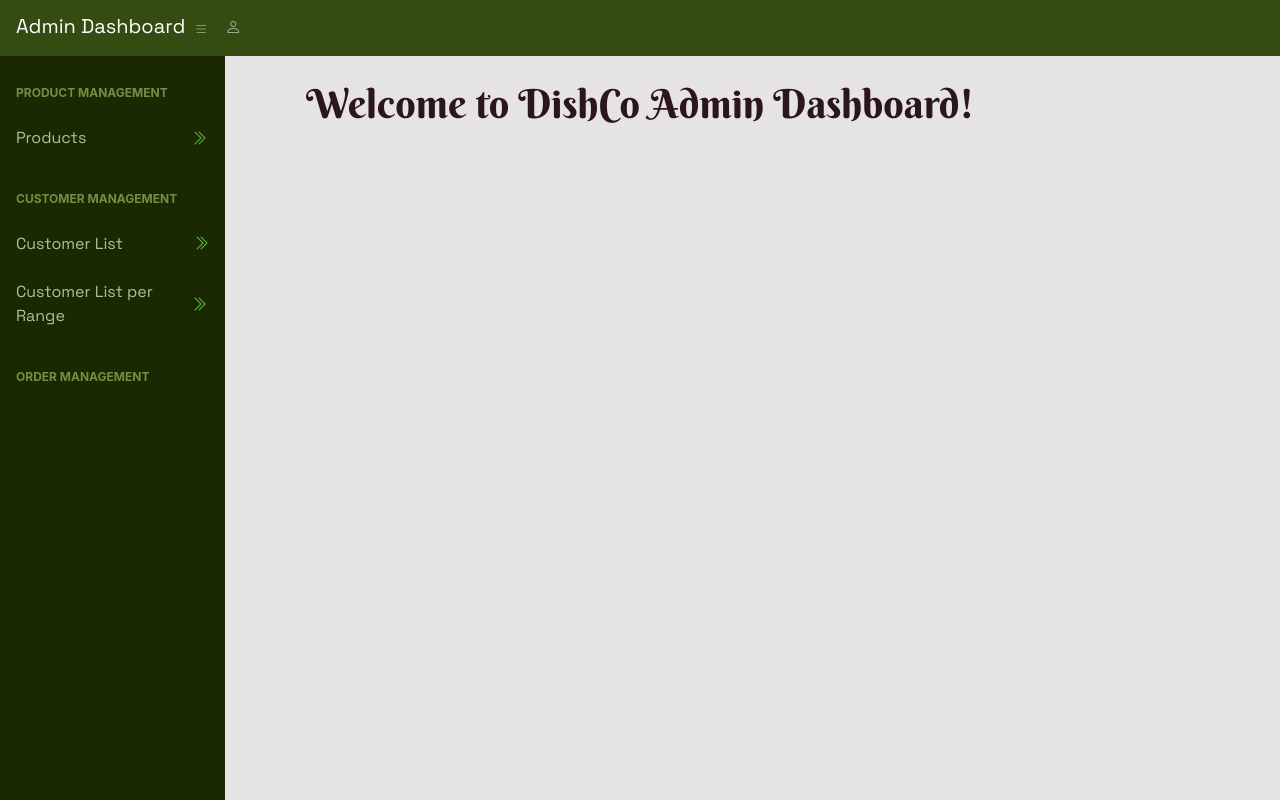
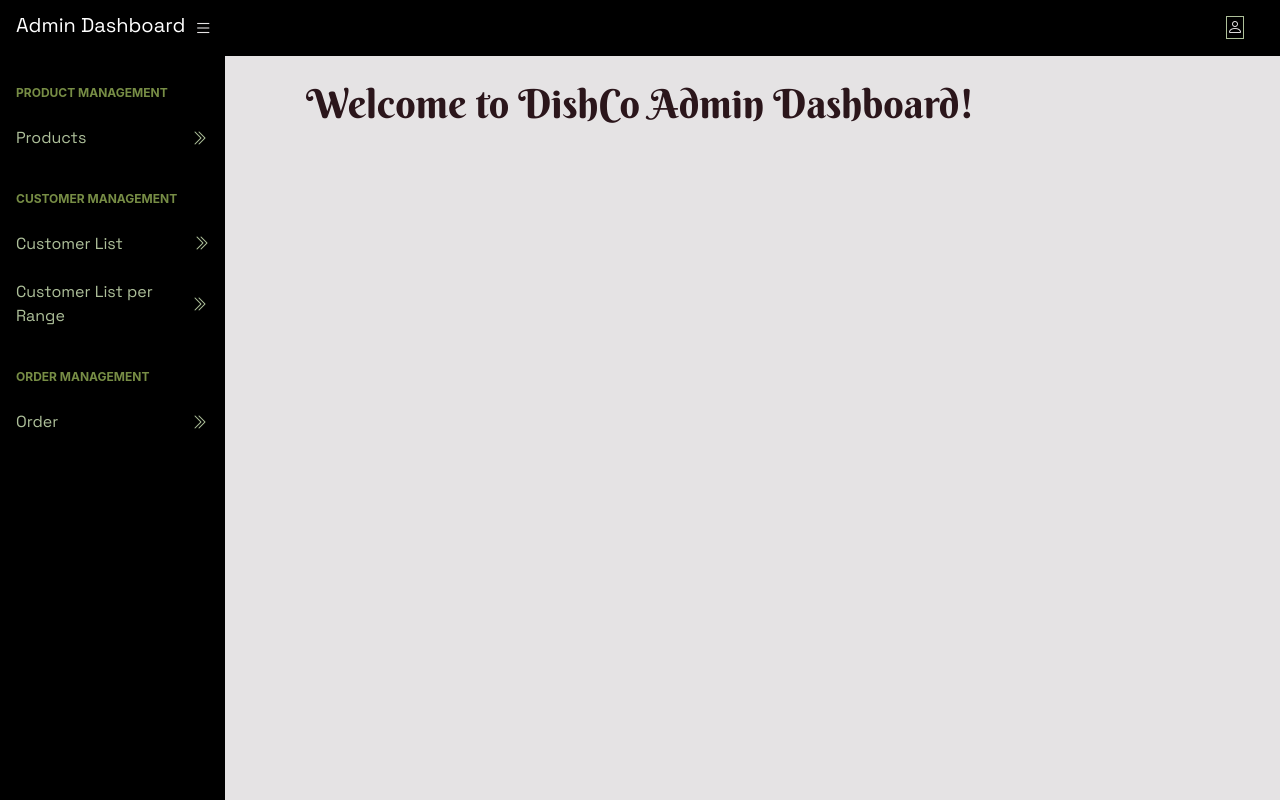
Before and after one commit to Unicon-Solution-Limited/dishco_frontend, a React (Create React App) app: page /dashboard in a window 1280 px wide. Built offline with nearby package versions, Linux system fonts and the light colour scheme; no server answers.

Commit message:
dashboard basic design complete

```diff
--- a/src/Components/Dashboard/Dashboard.css
+++ b/src/Components/Dashboard/Dashboard.css
@@ -100,6 +100,7 @@
 .navbar-d {
   position: relative;
   display: flex;
+  justify-content: space-between !important; /* Custom */
   flex-wrap: wrap;
   align-items: center;
   justify-content: space-between;
--- a/src/Components/Dashboard/Layouts/Layouts.css
+++ b/src/Components/Dashboard/Layouts/Layouts.css
@@ -4,7 +4,7 @@
 
 /* **************** SideNav Bar **********************/
 #sidenavAccordion {
-  background-color: #1a2902;
+  background-color: var(--black);
 }
 .sb-sidenav-menu-heading {
   color: #778d45 !important;
@@ -14,15 +14,37 @@
   cursor: pointer;
   color: #aec09a !important;
 }
-.collapsed_Menu:hover {
+.collapsed_Menu:hover,
+.collapse_sub_menu {
   color: #aec670 !important;
+}
+.collapse_sub_menu::before {
+  content: "- ";
+  padding-right: 5px;
+}
+.collapse_sub_menu:hover {
+  color: var(--white) !important;
 }
 .bi-chevron-double-down,
 .bi-chevron-double-right {
-  color: var(--green) !important;
+  color: #aec09a !important;
 }
 
 /* **************** TopNav Bar **********************/
 .top_nav {
-  background-color: #344c11 !important;
+  background-color: var(--black) !important;
 }
+.bi-person {
+  color: var(--white) !important;
+  border: 1px solid #aec09a !important;
+  padding: 5;
+}
+.bi-person:hover {
+  background-color: #778d45;
+  transition: 0.2s;
+}
+
+.bi-list {
+  color: var(--white) !important;
+  font-size: 18px;
+}
--- a/src/Components/Dashboard/Layouts/SidebarNav.js
+++ b/src/Components/Dashboard/Layouts/SidebarNav.js
@@ -33,16 +33,13 @@ const SidebarNav = () => {
                 data-bs-parent="#sidenavAccordion"
               >
                 <nav className="sb-sidenav-menu-nested nav">
-                  <Link className="nav-link" to="/">
-                    <div className="sb-nav-link-icon">
-                      <i className="bi bi-bag-plus-fill"></i>
-                    </div>
+                  <Link className="nav-link collapse_sub_menu" to="/">
                     All Products
                   </Link>
-                  <Link className="nav-link" to="/createProduct">
-                    <div className="sb-nav-link-icon">
-                      <i className="bi bi-bag-plus-fill"></i>
-                    </div>
+                  <Link
+                    className="nav-link collapse_sub_menu"
+                    to="/createProduct"
+                  >
                     Create Products
                   </Link>
                 </nav>
@@ -76,28 +73,25 @@ const SidebarNav = () => {
                 data-bs-parent="#sidenavAccordion"
               >
                 <nav className="sb-sidenav-menu-nested nav">
-                  <Link className="nav-link" to="/">
-                    <div className="sb-nav-link-icon">
-                      <i className="bi bi-bag-plus-fill"></i>
-                    </div>
+                  <Link className="nav-link collapse_sub_menu" to="/">
                     Bronze
                   </Link>
-                  <Link className="nav-link" to="/createProduct">
-                    <div className="sb-nav-link-icon">
-                      <i className="bi bi-bag-plus-fill"></i>
-                    </div>
+                  <Link
+                    className="nav-link collapse_sub_menu"
+                    to="/createProduct"
+                  >
                     Silver
                   </Link>
-                  <Link className="nav-link" to="/createProduct">
-                    <div className="sb-nav-link-icon">
-                      <i className="bi bi-bag-plus-fill"></i>
-                    </div>
+                  <Link
+                    className="nav-link collapse_sub_menu"
+                    to="/createProduct"
+                  >
                     Gold
                   </Link>
-                  <Link className="nav-link" to="/createProduct">
-                    <div className="sb-nav-link-icon">
-                      <i className="bi bi-bag-plus-fill"></i>
-                    </div>
+                  <Link
+                    className="nav-link collapse_sub_menu"
+                    to="/createProduct"
+                  >
                     Platinum
                   </Link>
                 </nav>
@@ -105,6 +99,38 @@ const SidebarNav = () => {
               {/* Discount management end */}
 
               <div className="sb-sidenav-menu-heading">Order management</div>
+              {/* Order management start */}
+              <span
+                className="nav-link collapsed collapsed_Menu"
+                data-bs-toggle="collapse"
+                data-bs-target="#order"
+                aria-expanded="false"
+                aria-controls="collapseLayouts"
+              >
+                Order
+                <div className="sb-sidenav-collapse-arrow">
+                  <i className="bi bi-chevron-double-down"></i>
+                </div>
+              </span>
+              <div
+                className="collapse"
+                id="order"
+                aria-labelledby="headingThree"
+                data-bs-parent="#sidenavAccordion"
+              >
+                <nav className="sb-sidenav-menu-nested nav">
+                  <Link className="nav-link collapse_sub_menu" to="/">
+                    Pending order
+                  </Link>
+                  <Link
+                    className="nav-link collapse_sub_menu"
+                    to="/createProduct"
+                  >
+                    Completed Order
+                  </Link>
+                </nav>
+              </div>
+              {/* Order management end */}
             </div>
           </div>
         </nav>
```
